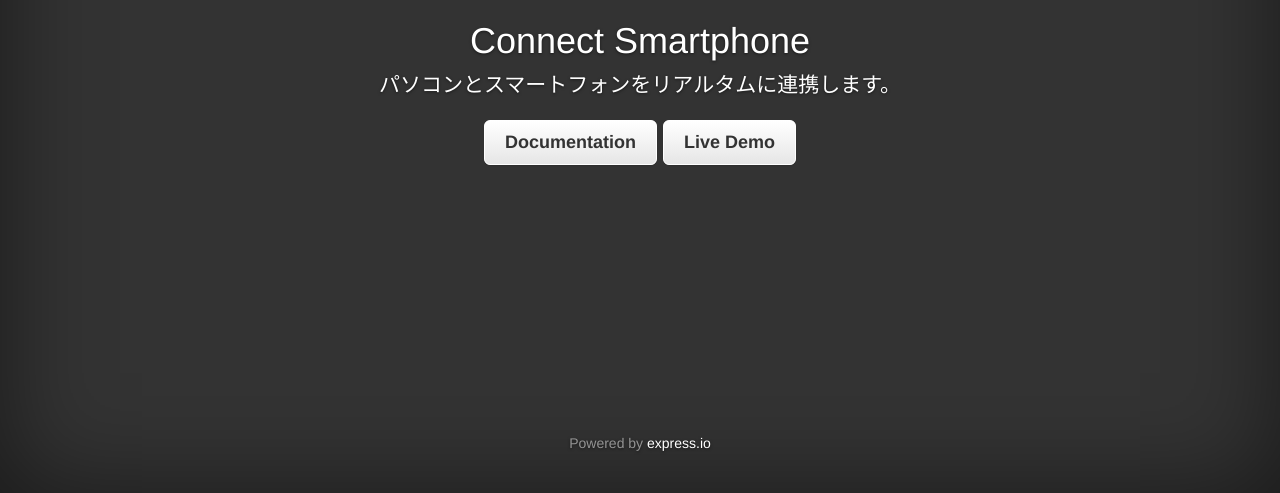
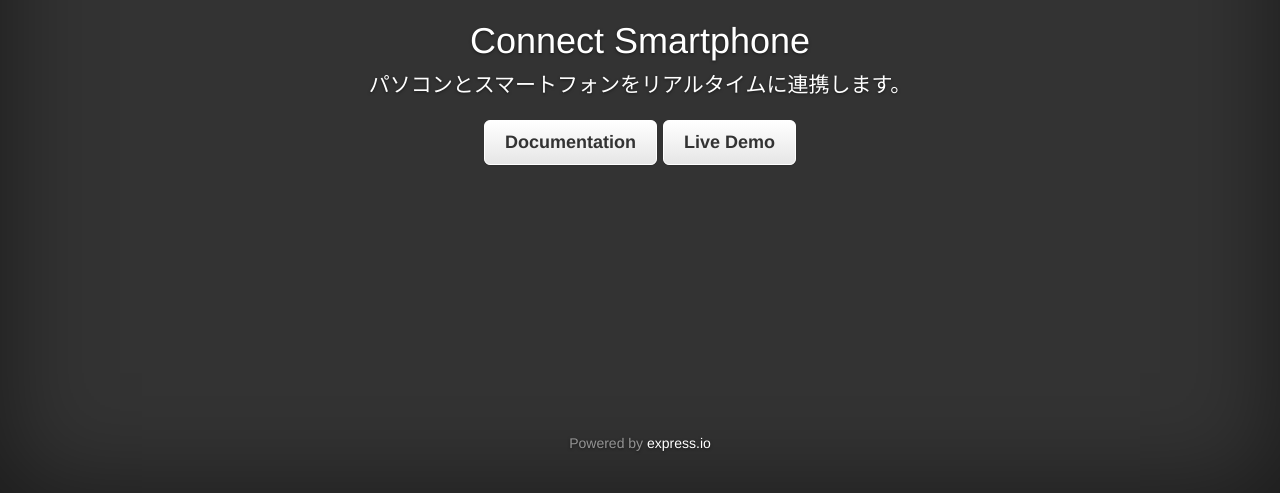
Before and after one commit to ww24/node-connect-sp, a website: page static/index.html in a window 1280 px wide. Shown: the part 307-800 px from the top of the page. Drawn offline with Linux system fonts and the light colour scheme.

Commit message:
fix typo

```diff
--- a/static/index.html
+++ b/static/index.html
@@ -19,7 +19,7 @@
         <div class="inner cover">
           <h1 class="cover-heading">Connect Smartphone</h1>
           <p class="lead">
-            パソコンとスマートフォンをリアルタムに連携します。
+            パソコンとスマートフォンをリアルタイムに連携します。
           </p>
           <p class="lead">
             <a href="/docs" class="btn btn-lg btn-default">Documentation</a>
```
